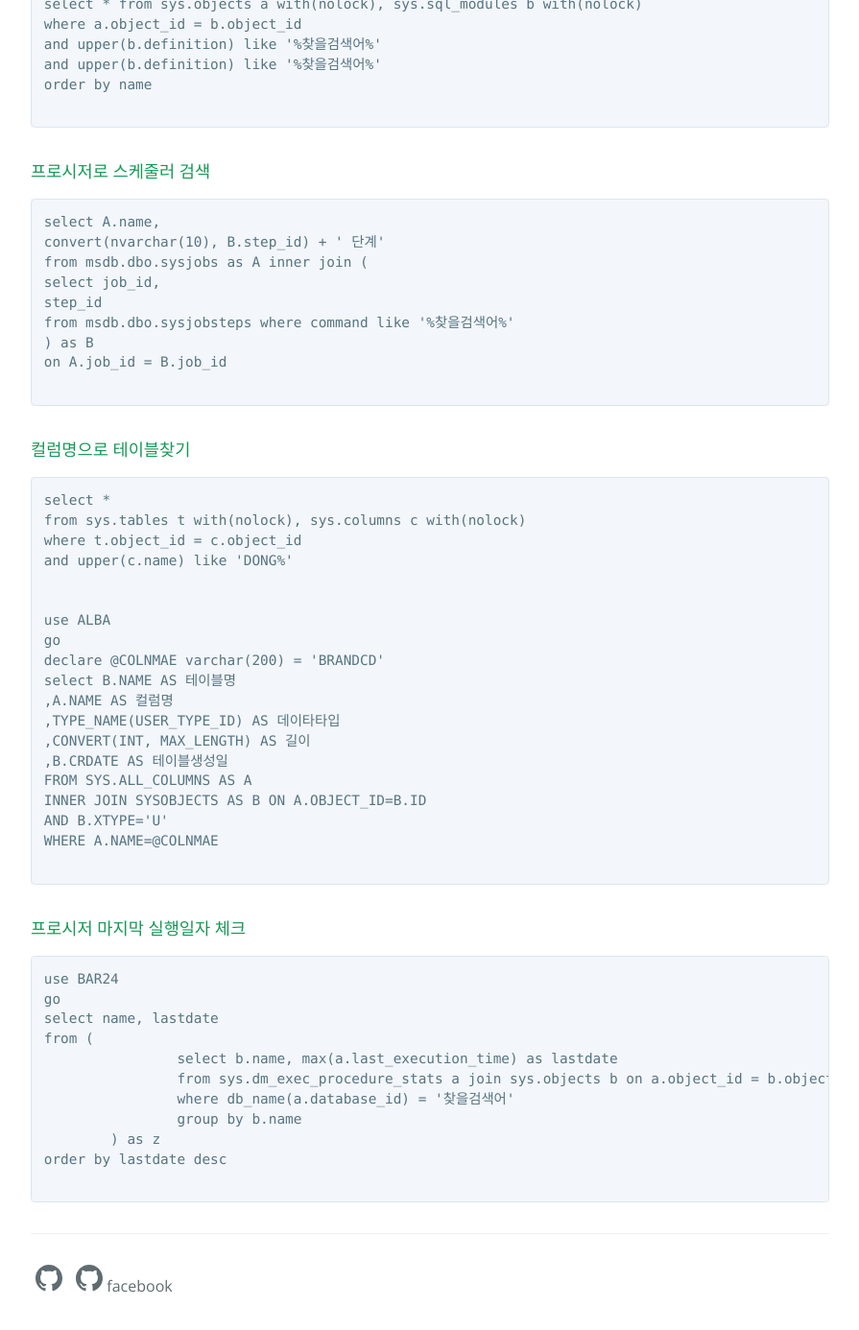
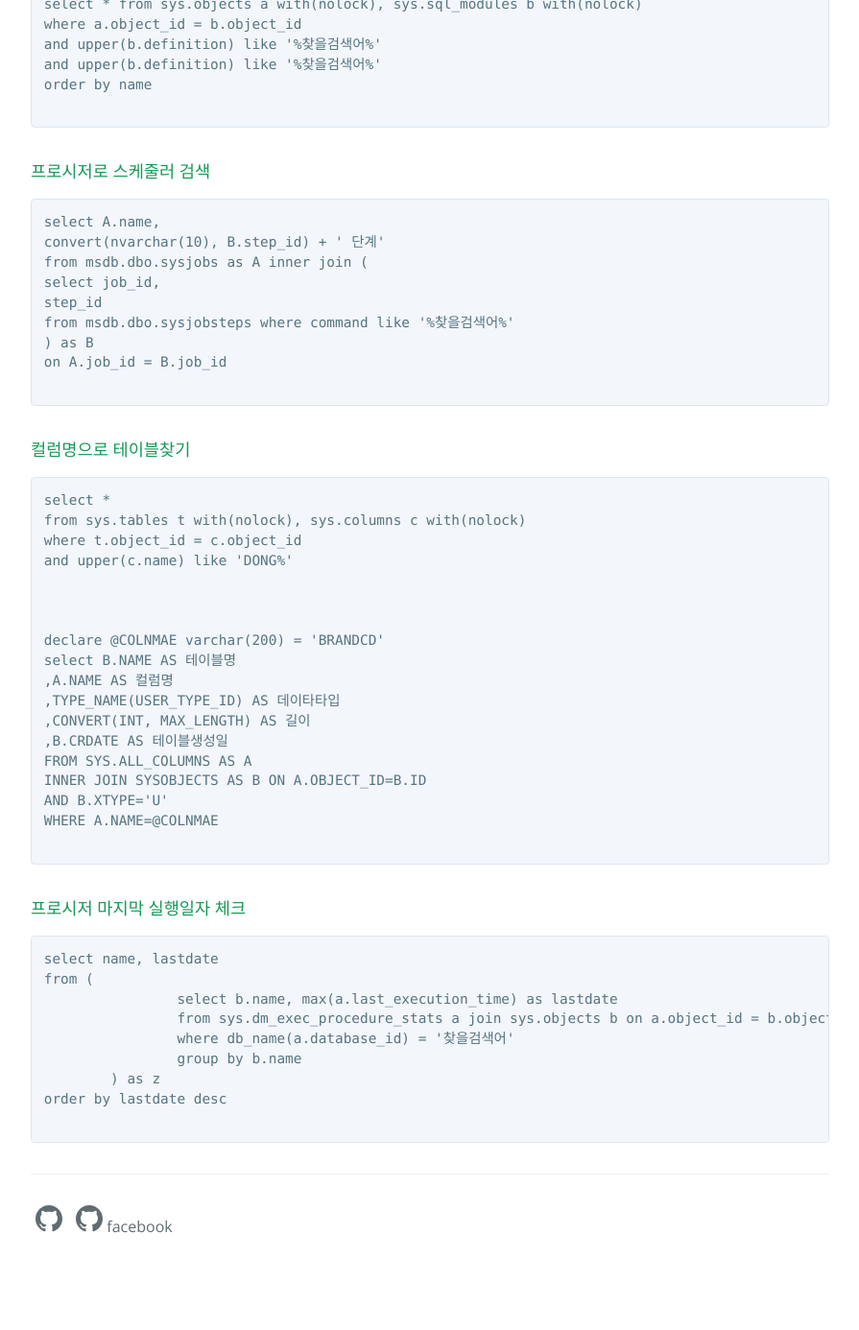
Before and after one commit to zzingyuna/test_site.github.io, a Jekyll site: the page built from _posts/2019-03-20-query.md, in a window 1280 px wide and 1400 px high, scrolled down 793 px. Shown: the top 1386 px of the window at 96% size, without its empty margins (192-1087 px from the left). Built offline with Jekyll 4.4.1, drawn with Linux system fonts in a browser that asks for light colours; after the commit the page ends 2131 px from its top, so only the background shows below that.

Commit message:
Update 2019-03-20-query.md

````diff
--- a/_posts/2019-03-20-query.md
+++ b/_posts/2019-03-20-query.md
@@ -52,8 +52,7 @@ where t.object_id = c.object_id
 and upper(c.name) like 'DONG%'
 
 
-use ALBA
-go
+
 declare @COLNMAE varchar(200) = 'BRANDCD'
 select B.NAME AS 테이블명
 ,A.NAME AS 컬럼명
@@ -72,8 +71,6 @@ WHERE A.NAME=@COLNMAE
 ####  프로시저 마지막 실행일자 체크
 
 ```
-use BAR24
-go
 select name, lastdate
 from (
 		select b.name, max(a.last_execution_time) as lastdate
````
